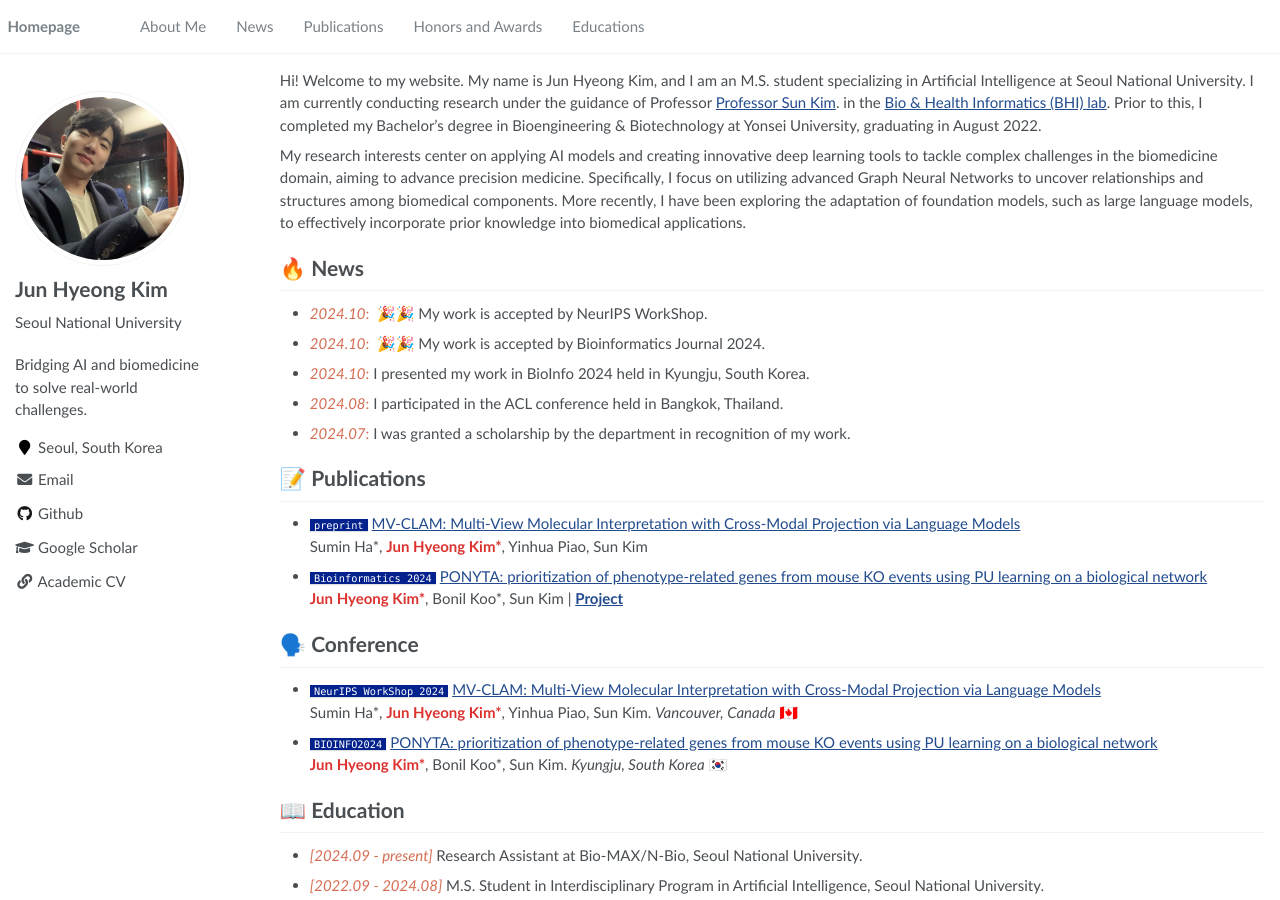
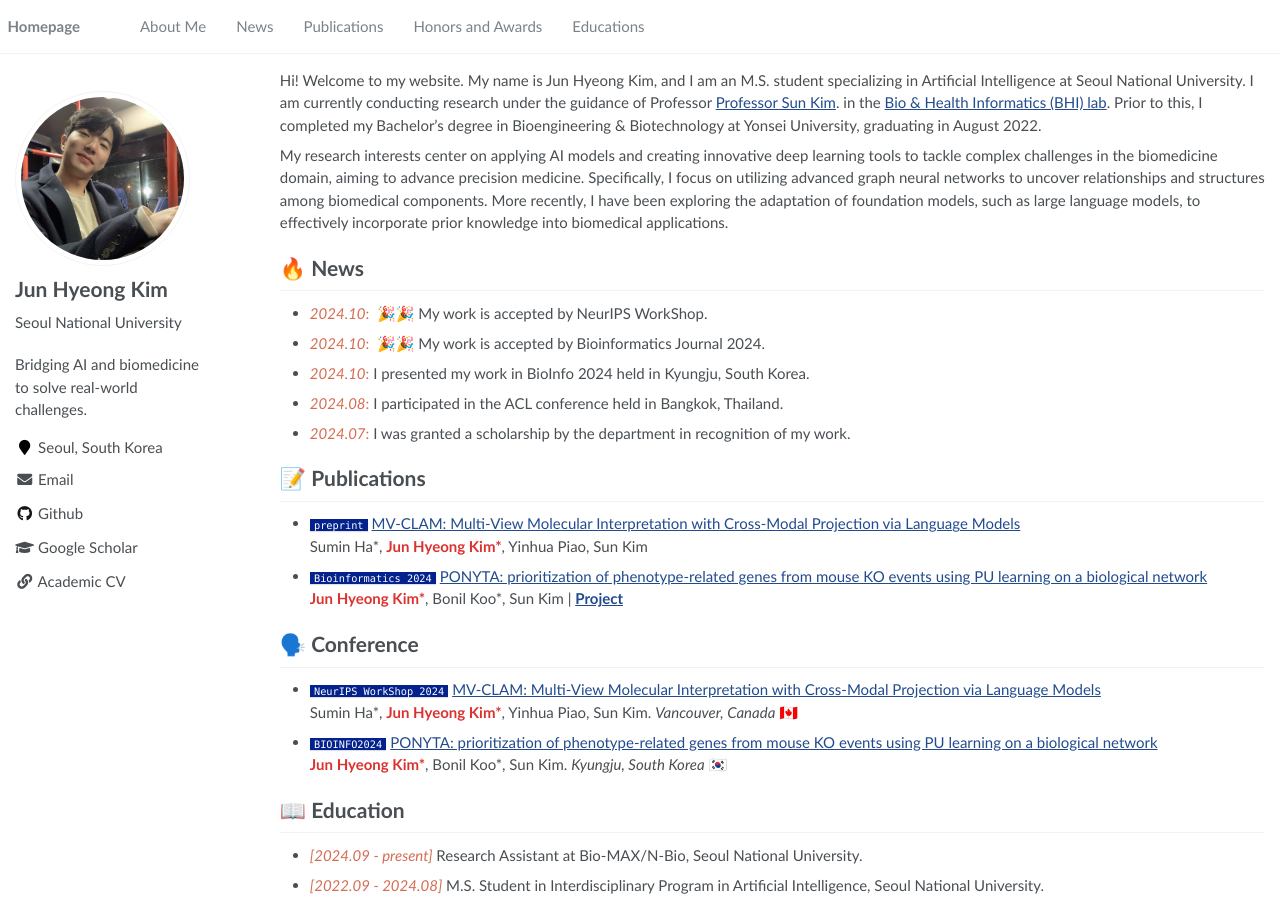
Before and after one commit to Jun-Hyeong-Kim/Jun-Hyeong-Kim.github.io, a Jekyll site: the page built from _pages/about.md, in a window 1280 px wide and 900 px high. Built offline with Jekyll 4.4.1, drawn with Linux system fonts in a browser that asks for light colours.

```diff
--- a/_pages/about.md
+++ b/_pages/about.md
@@ -12,7 +12,7 @@ redirect_from:
 <span class='anchor' id='about-me'></span>
 Hi! Welcome to my website. My name is Jun Hyeong Kim, and I am an M.S. student specializing in Artificial Intelligence at Seoul National University. I am currently conducting research under the guidance of Professor [Professor Sun Kim](https://scholar.google.co.kr/citations?user=lI_oWS8AAAAJ&hl=en). in the [Bio & Health Informatics (BHI) lab](https://bhi-kimlab.github.io/). Prior to this, I completed my Bachelor’s degree in Bioengineering & Biotechnology at Yonsei University, graduating in August 2022.
 
-My research interests center on applying AI models and creating innovative deep learning tools to tackle complex challenges in the biomedicine domain, aiming to advance precision medicine. Specifically, I focus on utilizing advanced Graph Neural Networks to uncover relationships and structures among biomedical components. More recently, I have been exploring the adaptation of foundation models, such as large language models, to effectively incorporate prior knowledge into biomedical applications.
+My research interests center on applying AI models and creating innovative deep learning tools to tackle complex challenges in the biomedicine domain, aiming to advance precision medicine. Specifically, I focus on utilizing advanced graph neural networks to uncover relationships and structures among biomedical components. More recently, I have been exploring the adaptation of foundation models, such as large language models, to effectively incorporate prior knowledge into biomedical applications.
 
 <!-- My research interest includes neural machine translation and computer vision. I have published more than 100 papers at the top international AI conferences with total <a href='https://scholar.google.com/citations?user=mQEG6VcAAAAJ'>google scholar citations <strong><span id='total_cit'>??+</span></strong></a> (You can also use google scholar badge <a href='https://scholar.google.com/citations?user=mQEG6VcAAAAJ'><img src="https://img.shields.io/endpoint?url={{ url | url_encode }}&logo=Google%20Scholar&labelColor=f6f6f6&color=9cf&style=flat&label=citations"></a>). -->
 
```
